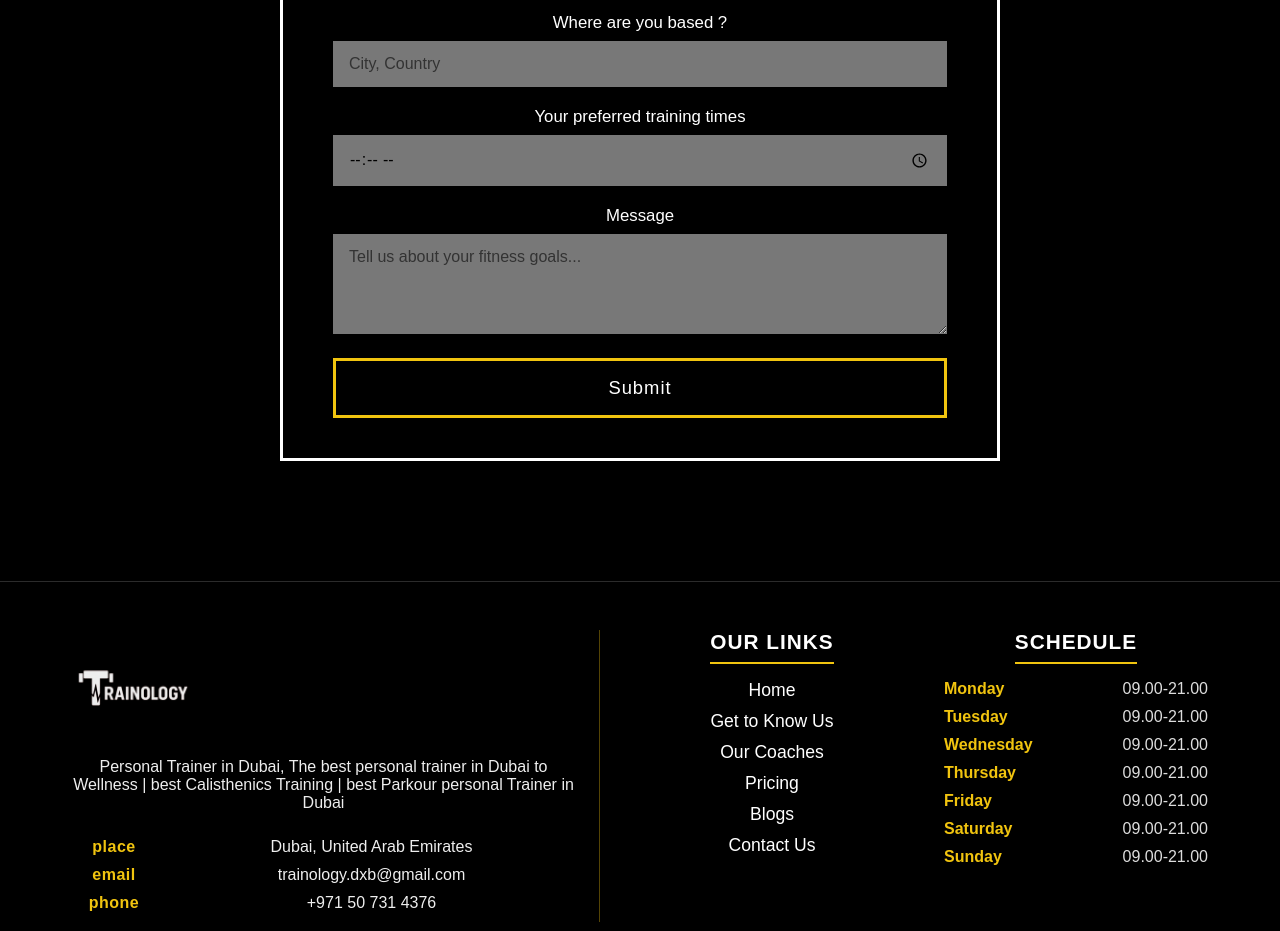
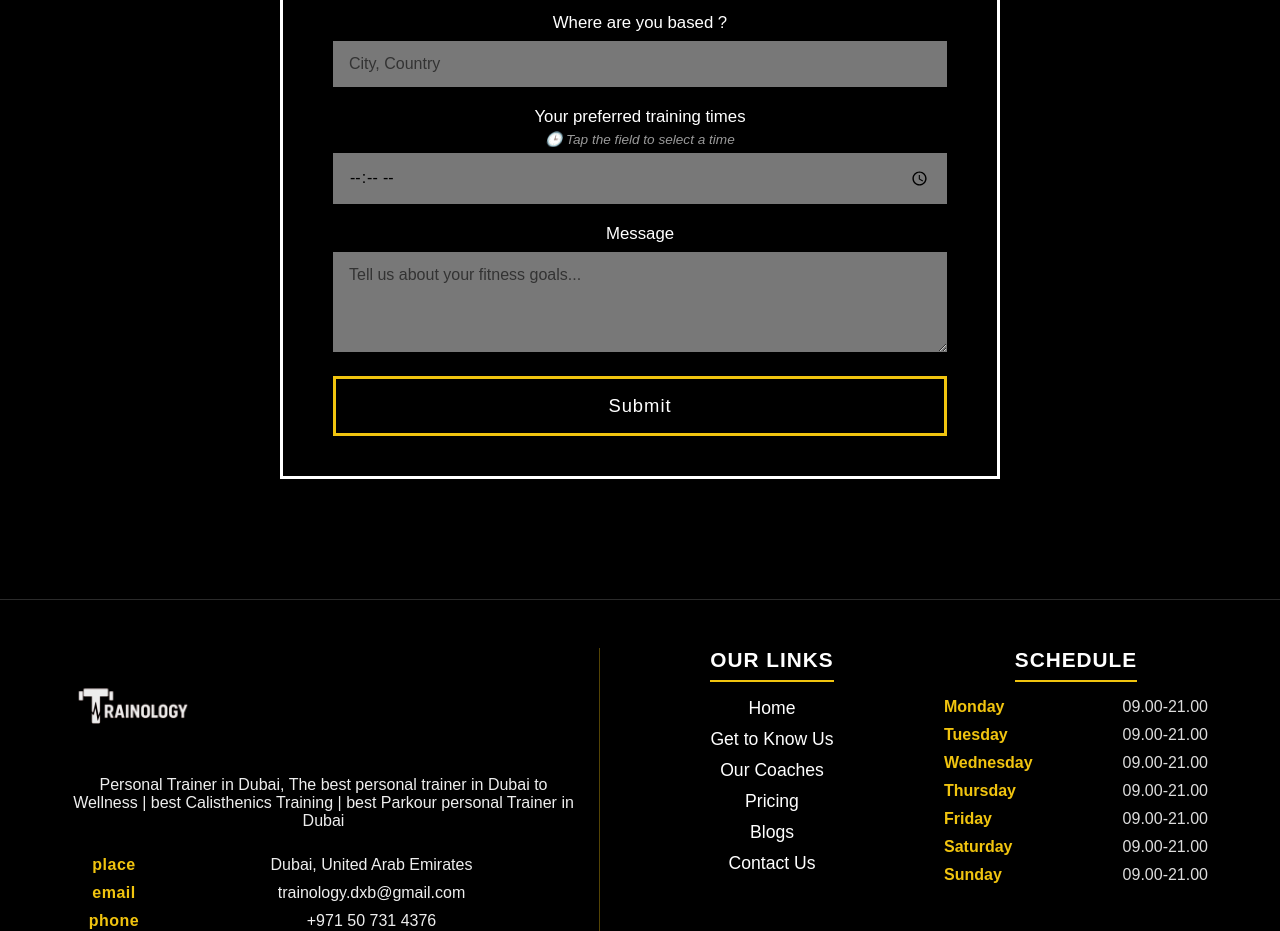
Before and after one commit to shubmohan11/trainalogy, a React (Create React App) app: page / in a window 1280 px wide. Shown: the part 9440-10371 px from the top of the page. Built offline with nearby package versions, Linux system fonts and the light colour scheme.

Commit message:
Add helpful hint text for time input on mobile

```diff
--- a/src/components/ContactForm.css
+++ b/src/components/ContactForm.css
@@ -61,6 +61,14 @@
 /* Time input base tweaks */
 .contact-form input[type="time"] {
   cursor: pointer;
+}
+
+.input-hint {
+  display: block;
+  color: #999;
+  font-size: 0.85em;
+  margin: -4px 0 6px 0;
+  font-style: italic;
 }
 
 .phone-input-group {
--- a/src/components/ContactForm.js
+++ b/src/components/ContactForm.js
@@ -111,6 +111,7 @@ export default function ContactForm() {
           <input type="text" id="location" name="location" placeholder="City, Country" />
 
           <label htmlFor="trainingTimes">Your preferred training times</label>
+          <small className="input-hint">🕒 Tap the field to select a time</small>
           <input type="time" id="trainingTimes" name="trainingTimes" />
 
           <label htmlFor="message">Message</label>
```
